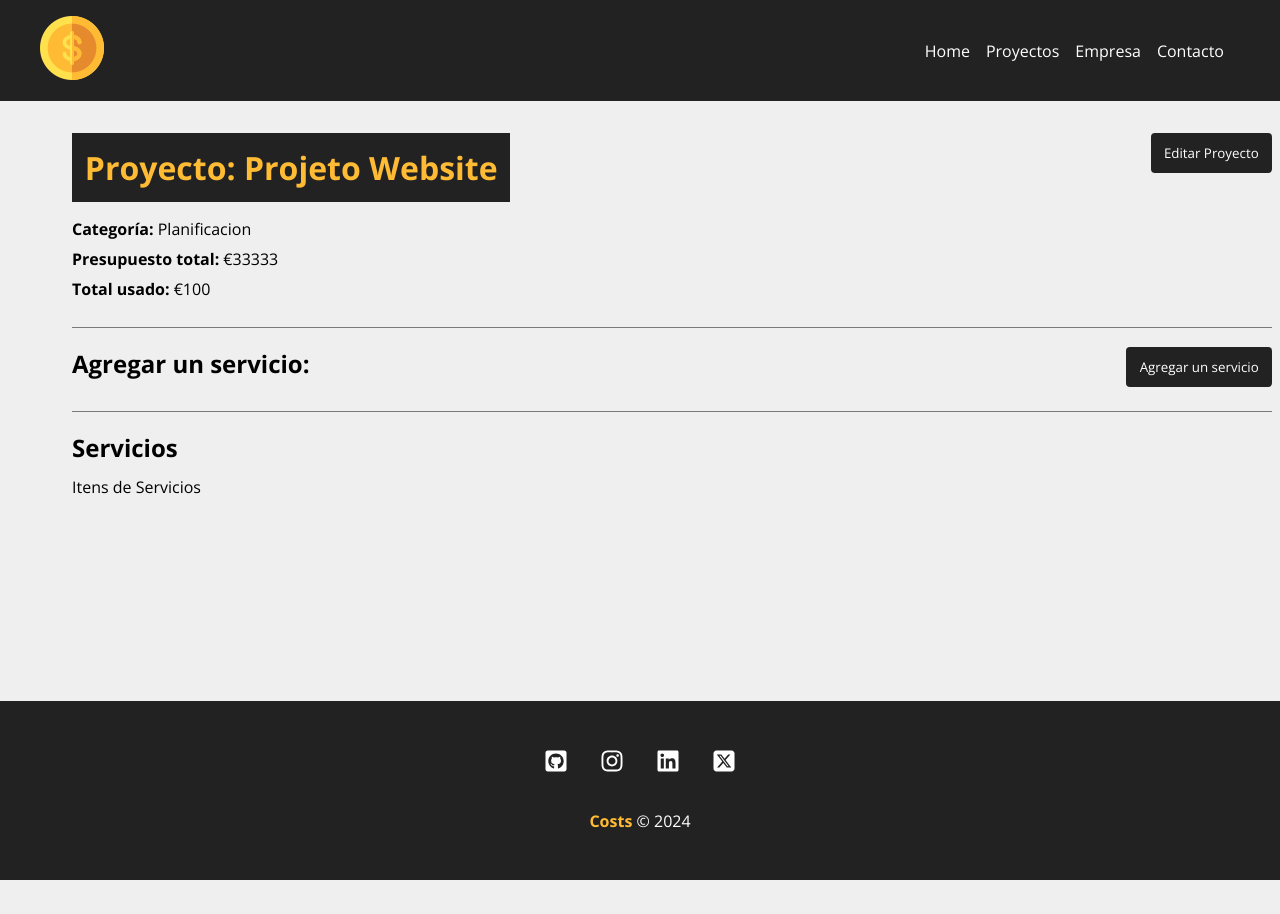
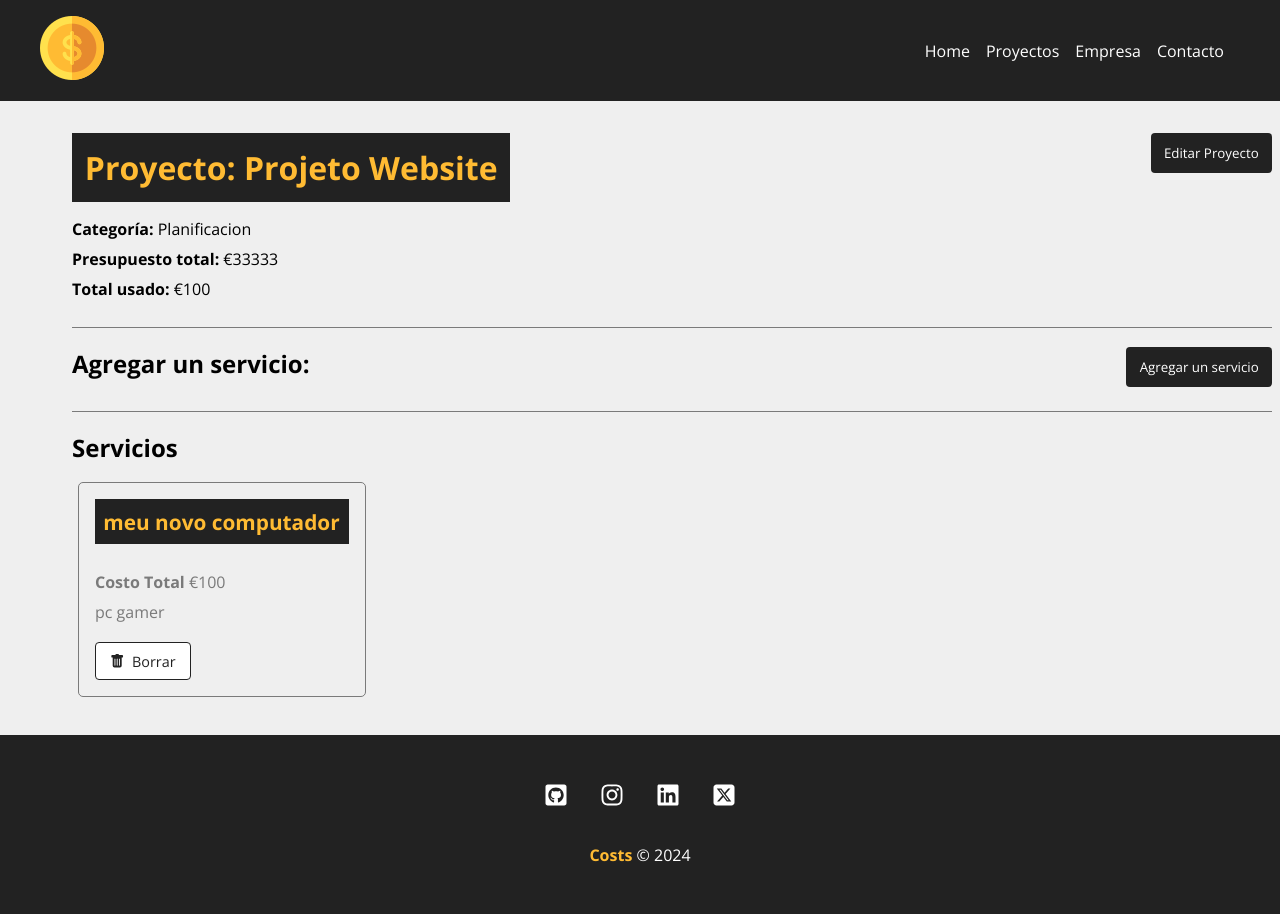
Before and after one commit to YagoCastelao/Proyecto-Costs, a React (Vite) app in the folder costs/: page /project/27e9 in a window 1280 px wide. Shown: the top 914 px of the page. Before the commit the page ends 880 px from the top, so only its background shows below. Built offline with nearby package versions, Linux system fonts and the light colour scheme; data requests are answered from the project's data file.

Commit message:
Creada Exibicion de Servicios

```diff
--- a/costs/src/components/pages/Project.jsx
+++ b/costs/src/components/pages/Project.jsx
@@ -10,10 +10,12 @@
 import ProjectForm from "../project/ProjectForm";
 import Message from "../layout/Message";
 import ServiceForm from "../service/ServiceForm";
+import ServiceCard from "../service/ServiceCard";
 
 function Project() {
   const { id } = useParams();
   const [project, setProject] = useState([]);
+  const [services, setServices] = useState([]);
   const [showProjectForm, setShowProjectForm] = useState(false);
   const [showServiceForm, setShowServiceForm] = useState(false);
   const [message, setMessage] = useState();
@@ -30,6 +32,7 @@
         .then((resp) => resp.json())
         .then((data) => {
           setProject(data);
+          setServices(data.services)
         })
         .catch((err) => console.log);
     }, 500);
@@ -93,8 +96,14 @@
       body: JSON.stringify(project),
     })
       .then((resp) => resp.json())
-      .then((data) => {})
+      .then((data) => {
+        setShowServiceForm(false)
+      })
       .catch((err) => console.log(err));
+  }
+
+  function removeService() {
+
   }
 
   function toggleProjectForm() {
@@ -155,7 +164,18 @@
             </div>
             <h2>Servicios</h2>
             <Container customClass="start">
-              <p>Itens de Servicios</p>
+              {services.length > 0 &&
+                services.map((service) => (
+                  <ServiceCard
+                    id={service.id}
+                    name={service.name}
+                    cost={service.cost}
+                    description={service.description}
+                    key={service.id}
+                    handleRemove={removeService}
+                  />
+                ))}
+              {services.length === 0 && <p>No hay servicios registrados.</p>}
             </Container>
           </Container>
         </div>
--- /dev/null
+++ b/costs/src/components/service/ServiceCard.jsx
@@ -0,0 +1,28 @@
+import styles from '../project/ProjectCard.module.css'
+
+import {BsFillTrashFill} from 'react-icons/bs'
+
+function ServiceCard({ id, name, cost, description, handleRemove }) {
+
+    const remove = (e) => {
+
+    }
+
+    return (
+      <div className={styles.project_card}>
+        <h4>{name}</h4>
+        <p>
+          <span>Costo Total</span> €{cost}
+        </p>
+        <p>{description}</p>
+        <div className={styles.project_card_actions}>
+          <button onClick={remove}>
+            <BsFillTrashFill />
+            Borrar
+            </button>
+        </div>
+      </div>
+    );
+}
+
+export default ServiceCard
```
